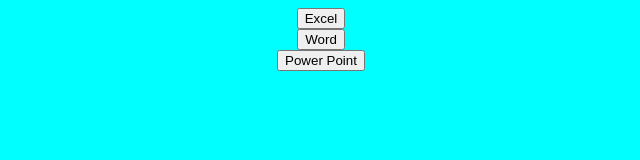
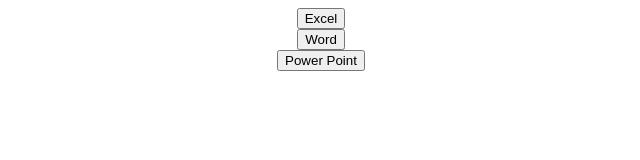
Before and after one commit to Maelson11/Tutorial, a plain HTML site: page index.html in a window 1280 px wide. Shown: the whole page, without its empty margins (319-959 px from the left). Drawn offline with Linux system fonts and the light colour scheme.

Commit message:
melhorias

```diff
--- a/index.html
+++ b/index.html
@@ -6,7 +6,7 @@
     <title>Tutorial</title>
     <style>
         body{
-            background-color: aqua;
+            background-color: rgb(255, 255, 255);
         }
     </style>
 </head>
```
